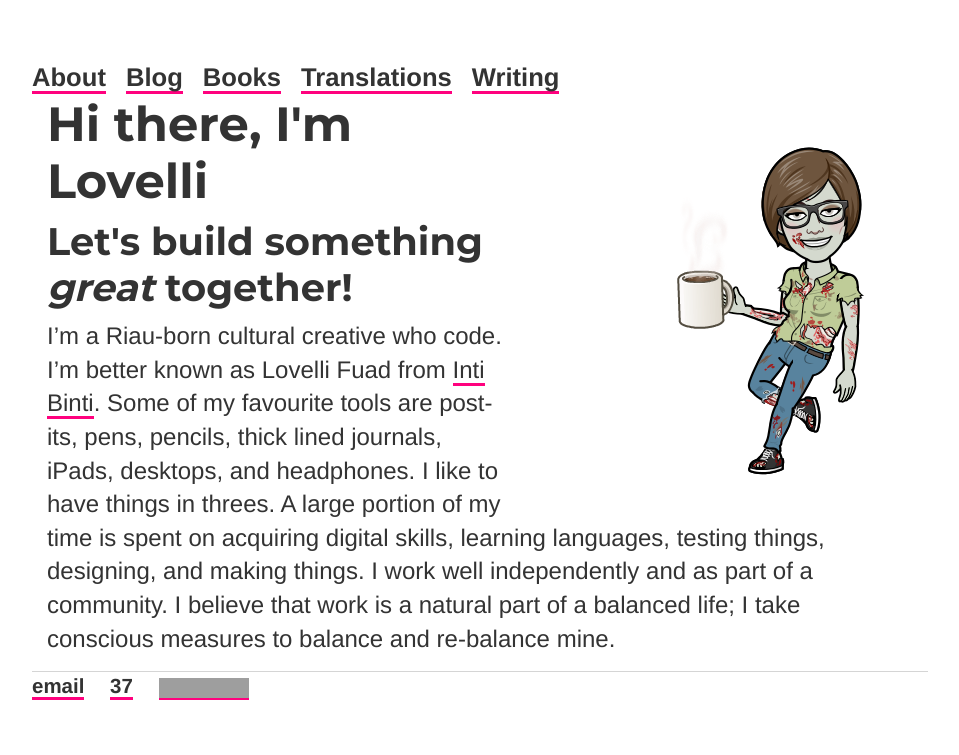
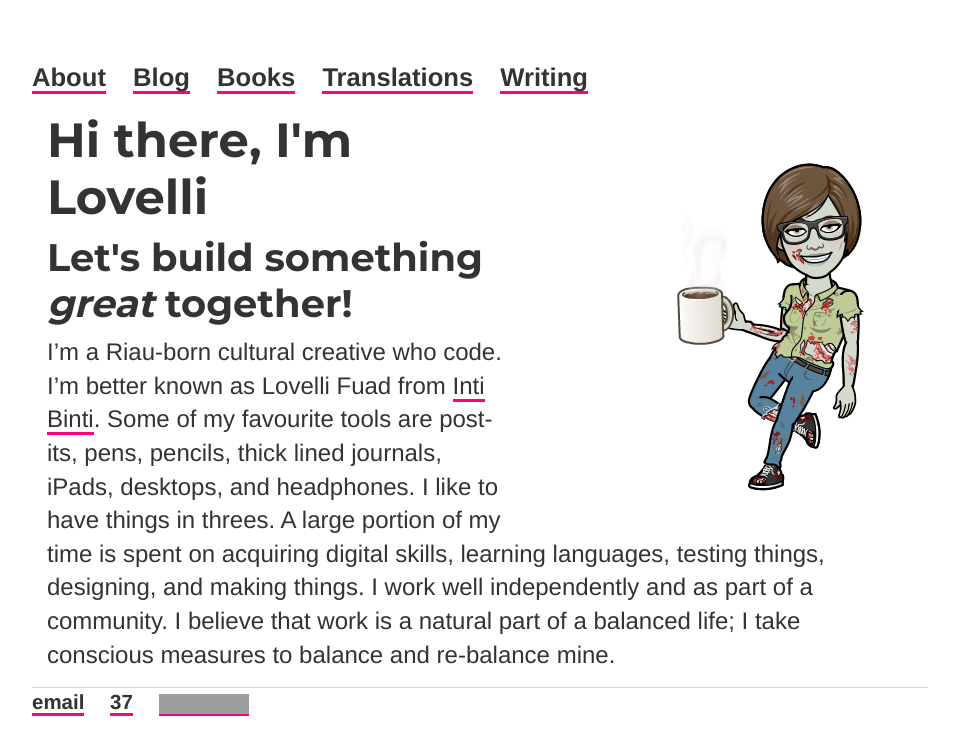
Before and after one commit to ariesti/ariesti.github.io, a Jekyll site: the page built from index.html, in a window 1280 px wide. Shown: the top 755 px of the page, without its empty margins (160-1119 px from the left). Built offline with Jekyll 4.4.1, drawn with Linux system fonts in a browser that asks for light colours; grey boxes are pictures that could not be loaded.

Commit message:
Update default.html

```diff
--- a/_layouts/default.html
+++ b/_layouts/default.html
@@ -19,7 +19,7 @@
 
 		<body>
 			<nav>
-	    		<ul class="nav">
+	    		<ul class="new">
 				<li><a href="/about">About</a></li>
 				<li><a href="/blog">Blog</a></li>
 				<li><a href="/books">Books</a></li>
```
